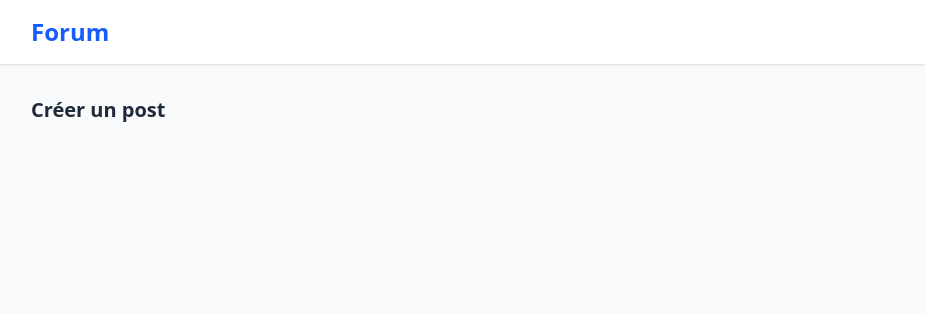
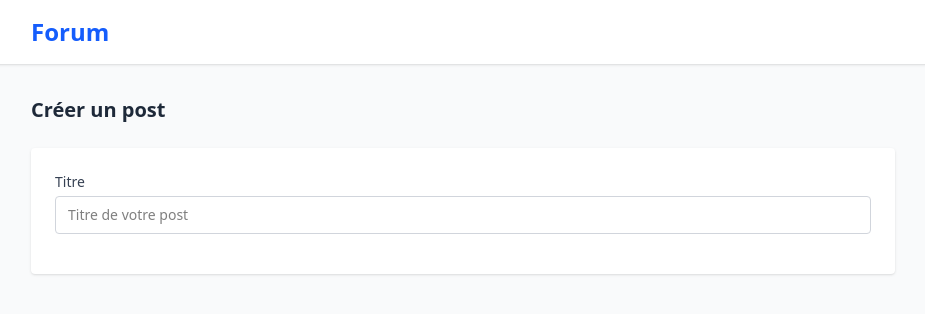
Before and after one commit to enzo959/forumium, a React (Vite) app in the folder frontend/: page /posts/new in a window 1280 px wide. Shown: the top 314 px of the page, without its empty margins (177-1102 px from the left). Built offline with nearby package versions, Linux system fonts and the light colour scheme; no server answers.

Commit message:
feat: add title field to post form

```diff
--- a/frontend/src/pages/PostForm.tsx
+++ b/frontend/src/pages/PostForm.tsx
@@ -1,12 +1,15 @@
+import { useState } from 'react'
 import { useParams } from 'react-router-dom'
 
 function PostForm() {
   const { id } = useParams()
   const isEditing = !!id
 
+  const [title, setTitle] = useState('')
+  const [error, setError] = useState('')
+
   return (
     <div className="min-h-screen bg-gray-50">
-      {/* Header */}
       <header className="bg-white shadow-sm">
         <div className="max-w-4xl mx-auto px-4 py-4 flex justify-between items-center">
           <a href="/" className="text-2xl font-bold text-blue-600">Forum</a>
@@ -17,6 +20,26 @@ function PostForm() {
         <h2 className="text-xl font-semibold text-gray-800 mb-6">
           {isEditing ? 'Modifier le post' : 'Créer un post'}
         </h2>
+
+        <div className="bg-white rounded shadow-sm p-6">
+          <div className="mb-4">
+            <label className="block text-sm font-medium text-gray-700 mb-1">
+              Titre
+            </label>
+            <input
+              type="text"
+              value={title}
+              onChange={(e) => setTitle(e.target.value)}
+              required
+              placeholder="Titre de votre post"
+              className="w-full border border-gray-300 rounded px-3 py-2 text-sm focus:outline-none focus:ring-2 focus:ring-blue-500"
+            />
+          </div>
+
+          {error && (
+            <p className="text-red-500 text-sm mb-4">{error}</p>
+          )}
+        </div>
       </main>
     </div>
   )
```
